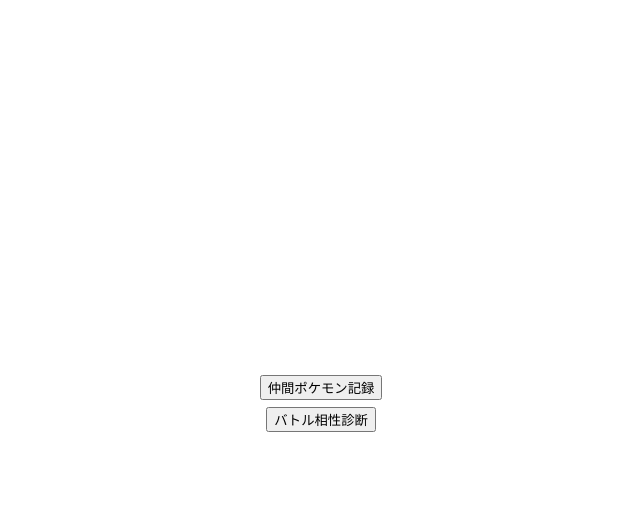
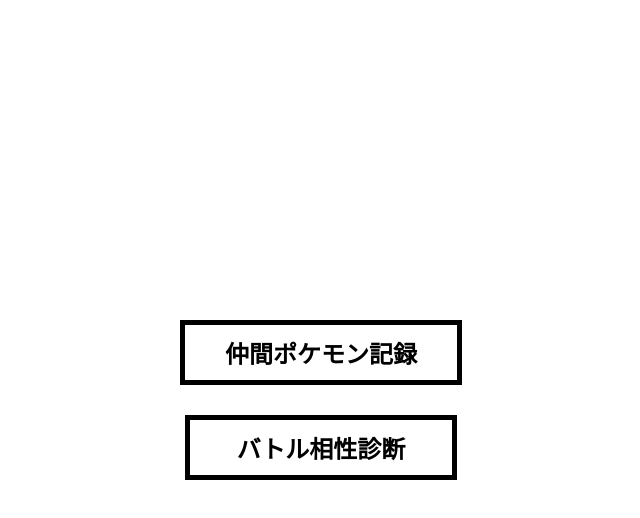
Before and after one commit to yurie-nishino/pokerecords, a React (Create React App) app: page / in a window 1280 px wide. Both pictures are taken after a click on the button "Records(記録する)". Shown: the top 518 px of the page, without its empty margins (319-959 px from the left). Built offline with nearby package versions, Linux system fonts and the light colour scheme.

Commit message:
records/compatibility_css_create
Create is CSS of record&compatibility

```diff
--- a/src/Body.jsx
+++ b/src/Body.jsx
@@ -1,6 +1,6 @@
 import React from "react";
 import Home from "./js/home/component/Home";
-import Menu from "./js/record/component/containers/Menu";
+import Menu from "./js/record/component/Menu";
 class Body extends React.Component {
   constructor(props) {
     console.log("toggleActive1");
--- a/src/js/favorites/component/favorites.jsx
+++ b/src/js/favorites/component/favorites.jsx
@@ -1,4 +1,6 @@
 import React from "react";
+import css from "./favorites.module.css";
+
 class Favorites extends React.Component {
 
   render() {
--- a/src/js/record/component/containers/Menu.jsx
+++ b/src/js/record/component/Menu.jsx
@@ -1,6 +1,6 @@
 import React from "react";
-import Records from "../Records";
-import Compatibility from "../Compatibility";
+import Records from "./Records";
+import Compatibility from "./Compatibility";
 class Menu extends React.Component {
 
 
--- a/src/js/record/component/compatibility.jsx
+++ b/src/js/record/component/compatibility.jsx
@@ -1,11 +1,12 @@
 import React from "react";
+import css from "./compatibility.module.css";
 
 class Compatibility extends React.Component {
 
   render() {
     return (
       <div>
-        <button>バトル相性診断</button>
+        <button className = {css.vs_btn}>バトル相性診断</button>
       </div>
     );
   }
--- /dev/null
+++ b/src/js/record/component/compatibility.module.css
@@ -0,0 +1,8 @@
+.vs_btn{
+    background-color:white;
+    color: black;
+    border: 5px solid;
+    font-size: 24px;
+    padding:10px 47px ;
+    font-weight: bold;
+}
--- a/src/js/record/component/records.jsx
+++ b/src/js/record/component/records.jsx
@@ -1,4 +1,5 @@
 import React from "react";
+import css from "./Records.module.css";
 
 class Records extends React.Component {
 
@@ -6,7 +7,7 @@
     console.log("index4");
     return (
       <div>
-        <button onClick={this.props.favoritesActive}>仲間ポケモン記録</button>
+        <button onClick={this.props.favoritesActive} className={css.fav_btn}>仲間ポケモン記録</button>
       </div>
     );
   }
--- a/src/js/record/component/records.module.css
+++ b/src/js/record/component/records.module.css
@@ -0,0 +1,9 @@
+.fav_btn{
+  background-color:white;
+  color: black;
+  border: 5px solid;
+  font-size: 24px;
+  font-weight: bold;
+  padding:10px 40px ;
+  margin-bottom: 30px;
+}
```
Also changed, not shown: src/js/favorites/component/favorites.module.css (added).
